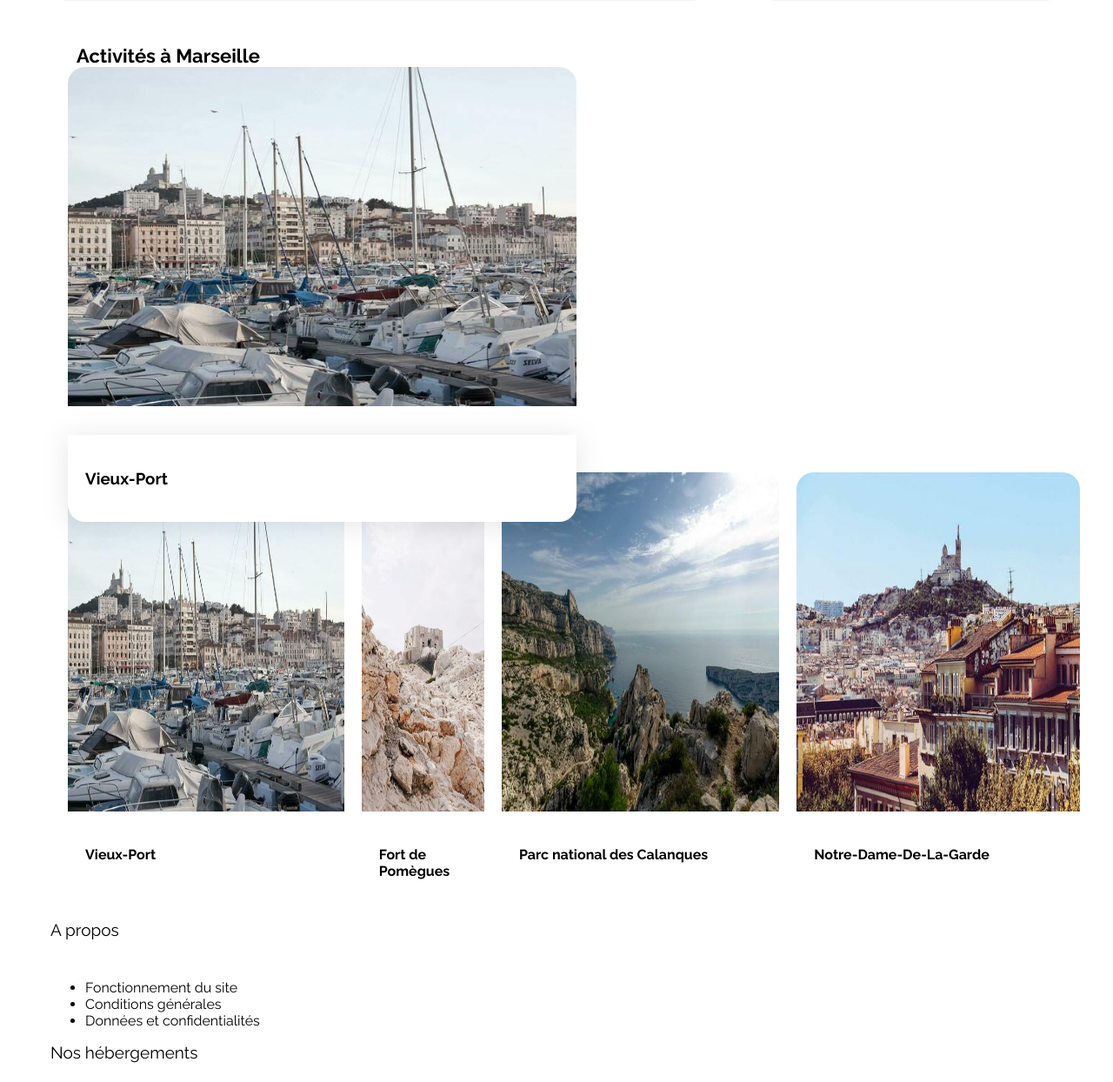
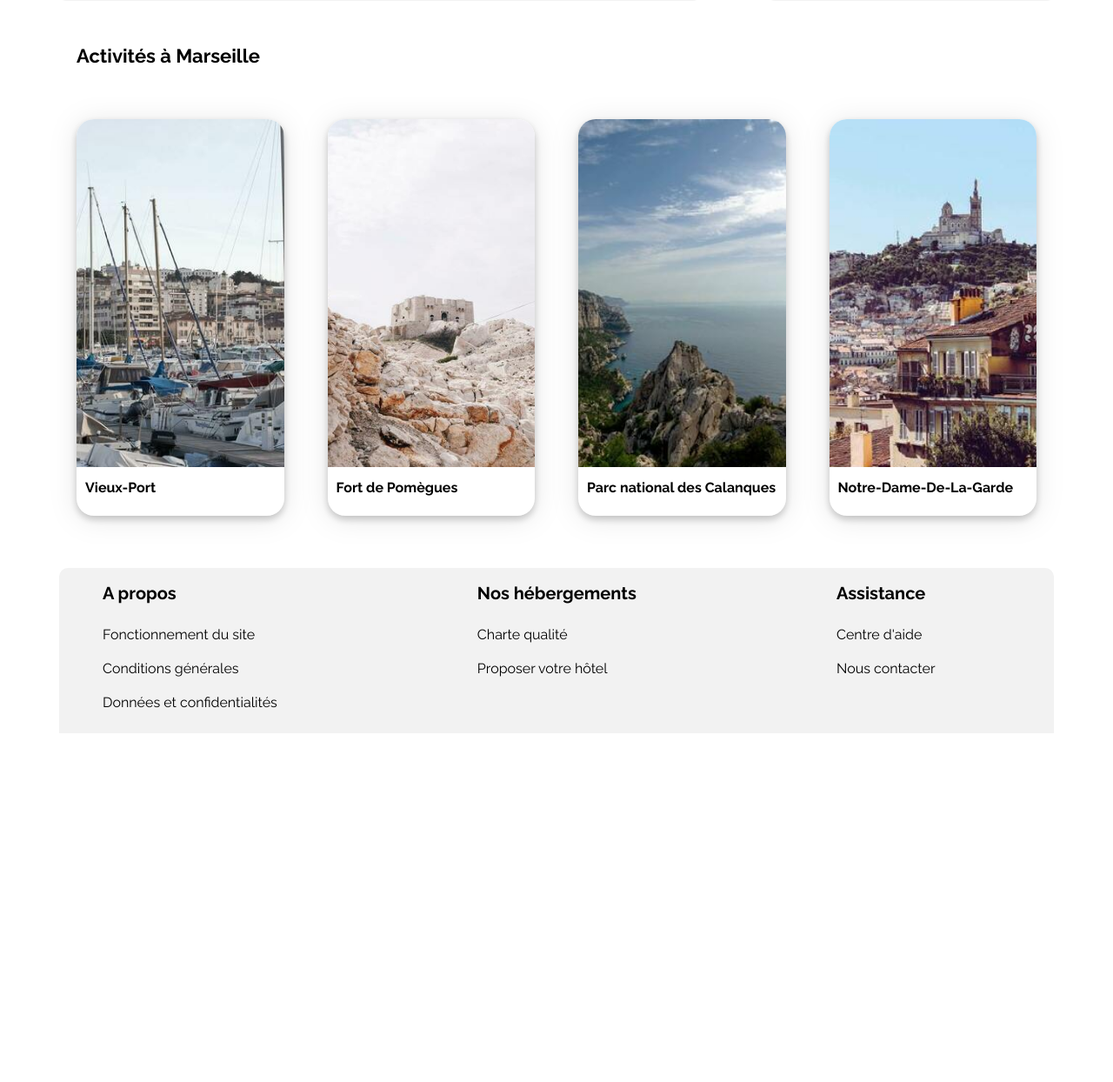
Before and after one commit to RRRemsss/Booki, a plain HTML site: page index.html in a window 1280 px wide. Shown: the part 1420-2664 px from the top of the page at 87% size. After the commit the page ends 2331 px from the top, so only its background shows below. Drawn offline with Linux system fonts and the light colour scheme.

Commit message:
Etape 9 terminée

```diff
--- a/css/style.css
+++ b/css/style.css
@@ -360,54 +360,71 @@ input{
 
 /****** Activités ***********/
 
-.activities-title{
-    padding-top: 50px;
-    margin-left: 30px;
-}
-
 .activities-cards {
-    display: flex;
-    flex-direction: row;
-    gap: 20px;
-    width: 100%;
-    margin-left: 20px;
-    height: 390px;
-
+    margin: 30px;
+    padding-bottom: 30px;
 }
 
 .card-box{
     display: flex;
-    flex-direction: column;
+    flex-direction: row;
+    justify-content: space-between;
+    gap: 50px;
 }
 
-.activities-place {
-    display: flex;
-    flex-direction: row;
-    padding-bottom: 60px;
+.activities-title{
+    padding: 50px 0px 30px 0px;
+    margin-left: 30px;
 }
 
 .activities .card {
-    display: flex;
-    flex-direction: column;
-    align-content: center;
-    margin-top: 33px;
-    border-radius: 0px 0px 20px 20px;
-    padding: 20px;
-
+    width: 300px;
+    background-color: white;
+    box-shadow: 0 4px 8px 0 rgba(0,0,0,0.2);
 }
 
-.activities img {
+.card-image {
+    height: 400px;
+    position: relative;
+    overflow: hidden;
+    margin: -5px
+  }
+
+  .card-image img {
     width: 100%;
-    height: 390px;
-    border-top-left-radius: 20px;
-    border-top-right-radius: 20px;
+    height: 450px;
+    border-radius: 20px 20px 0px 0px;
+  }
 
-}
+  .card-text{
+    box-sizing: border-box;
+    padding: 5px;
+  }
 
-.activities .card-title {
-    padding: 20px;
-    background-color: white;
-}
+  /****** A Propos ***********/
+
+  .footer-info{
+    display: flex;
+    flex-direction: row;
+    justify-content: flex-start;
+    align-content: center;
+    gap: 230px;
+    padding-left: 50px;
+    background-color: #F2F2F2;
+    margin: 10px;
+    border-radius: 10px 10px 0px 0px;
+  }
+
+  footer ul {
+    padding: 0px;
+    list-style-type: none;
+
+
+  }
+
+  footer li {
+    padding: 10px 0px 10px 0px;
+  }
 
 /* Le code ci-dessous correspond à la version responsive uniquement */
 
--- a/index.html
+++ b/index.html
@@ -269,42 +269,36 @@
                     </div>
                     <div class="activities-cards">
                         <article class="card-box">
-                            <img src="images/activites/reno-laithienne.jpg" alt="Image du Vieux-Port">
-                                <div class="card">
-                                    <h3>Vieux-Port</h3>
+                            <div class="card">
+                                <div class="card-image">
+                                    <img src="images/activites/reno-laithienne.jpg" alt="Image du Vieux-Port">
                                 </div>
-                        </article>
-                    </div>
-
-    <!--Section Activités 2-->
-            <div class="activities-place">
-                <section class="activities">
-                    <div class="activities-title">
-                        <h2 class="section-title">Activités à Marseille</h2>
-                    </div>
-                    <div class="activities-cards">
-                        <article>
-                            <img src="images/activites/reno-laithienne.jpg" alt="Image du Vieux-Port">
-                                <div class="card-txt">
-                                    <h3 class="card-title">Vieux-Port</h3>
+                                <div class="card-text">
+                                    <h2 class="card-title">Vieux-Port</h2>
                                 </div>
-                        </article>
-                        <article>
-                            <img src="images/activites/paul-hermann.jpg" alt="Image du fort de Pomègues">
-                                <div class="card-txt">
-                                    <h3 class="card-title"> Fort de Pomègues</h3>
+                            </div>
+                            <div class="card">
+                                <div class="card-image">
+                                    <img src="images/activites/paul-hermann.jpg" alt="Image du fort de Pomègues">
                                 </div>
-                        </article>
-                        <article>
-                            <img src="images/activites/kilyan-sockalingum.jpg" alt="Image du parc national des Calanques">
-                                <div class="card-txt">
-                                    <h3 class="card-title">Parc national des Calanques</h3>
+                                <div class="card-text">
+                                    <h2 class="card-title">Fort de Pomègues</h2>
                                 </div>
-                        </article>
-                        <article>
-                            <img src="images/activites/florian-wehde.jpg" alt="Image de Notre-Dame-De-La-Garde">
-                                <div>
-                                    <h3 class="card-title"> Notre-Dame-De-La-Garde</h3>
+                            </div>
+                            <div class="card">
+                                <div class="card-image">
+                                    <img src="images/activites/kilyan-sockalingum.jpg" alt="Image du parc national des Calanques">
+                                </div>
+                                <div class="card-text">
+                                    <h2 class="card-title">Parc national des Calanques</h2>
+                                </div>
+                            </div>
+                            <div class="card">
+                                <div class="card-image">
+                                    <img src="images/activites/florian-wehde.jpg" alt="Image de Notre-Dame-De-La-Garde">
+                                </div>
+                                <div class="card-text">
+                                    <h2 class="card-title">Notre-Dame-De-La-Garde</h2>
                                 </div>
                         </article>
                     </div>
@@ -312,8 +306,9 @@
             </div>
         </main>
         <footer>
+        <div class="footer-info">
             <div>
-                <h4> A propos</h4>
+                <h2> A propos</h2>
                     <ul>
                         <li>Fonctionnement du site</li>
                         <li>Conditions générales</li>
@@ -321,19 +316,20 @@
                     </ul>
             </div>
             <div>
-                <h4>Nos hébergements</h3>
+                <h2>Nos hébergements</h2>
                     <ul>
                         <li>Charte qualité</li>
                         <li>Proposer votre hôtel</li>
                     </ul>
             </div>
             <div>
-                <h3>Assistance</h3>
+                <h2>Assistance</h2>
                     <ul>
                         <li> Centre d'aide</li>
                         <li>Nous contacter</li>
                     </ul>
             </div>
+        </div>
         </footer>
     </div>
 </body>
```
